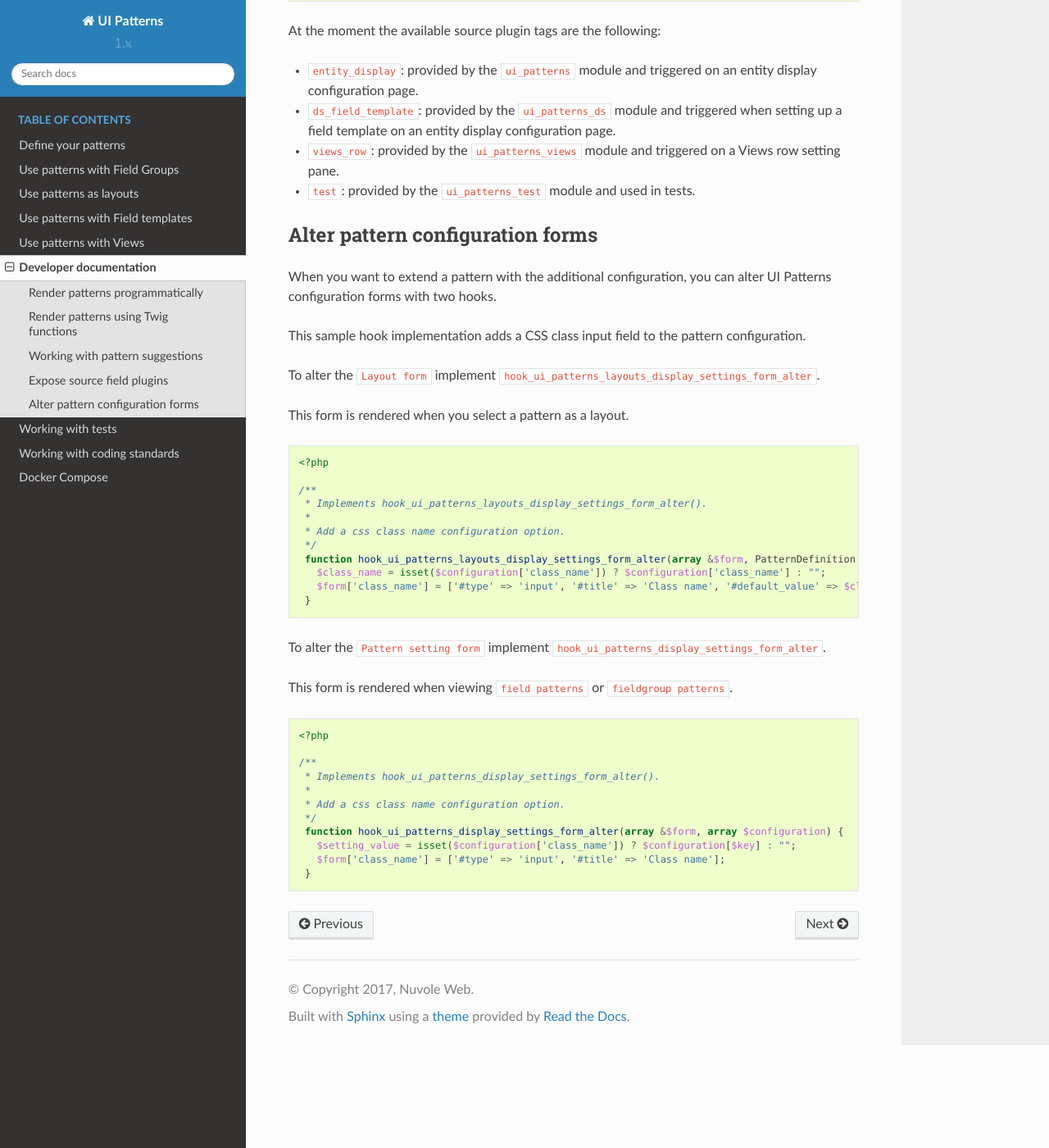
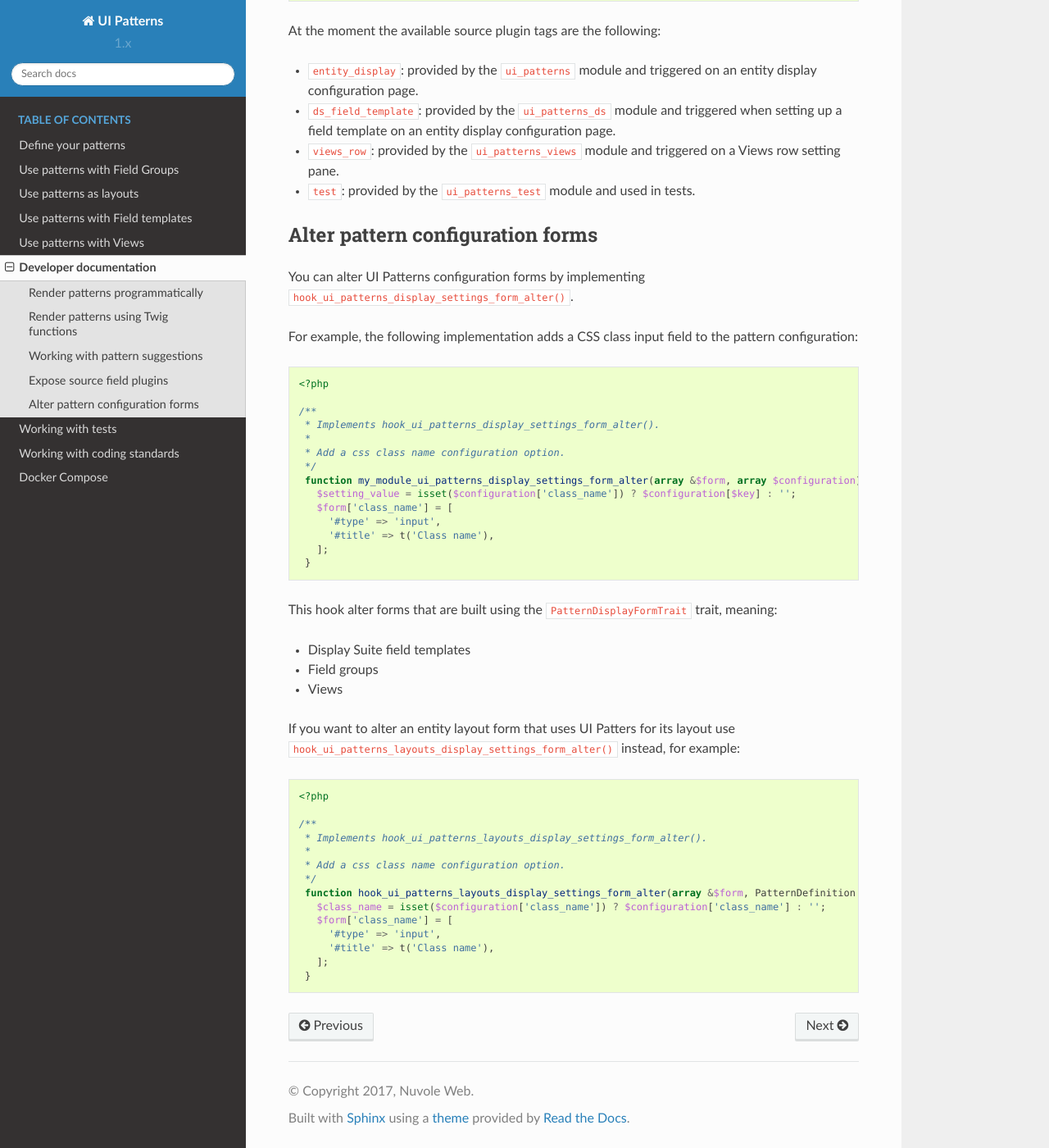
Before and after one commit to nuvoleweb/ui_patterns, a Sphinx documentation site: the page built from docs/content/developer-documentation.rst, in a window 1280 px wide and 1400 px high, scrolled down 5252 px. Shown: the whole window at 82% size. Built offline with Sphinx 7.4.7 and the Read the Docs theme 2.0.0, drawn with Linux system fonts in a browser that asks for light colours.

Commit message:
Update form altering documentation.

```diff
--- a/docs/content/developer-documentation.rst
+++ b/docs/content/developer-documentation.rst
@@ -274,13 +274,35 @@ At the moment the available source plugin tags are the following:
 Alter pattern configuration forms
 ---------------------------------
 
-When you want to extend a pattern with the additional configuration, you can alter UI Patterns configuration forms with two hooks.
+You can alter UI Patterns configuration forms by implementing ``hook_ui_patterns_display_settings_form_alter()``.
 
-This sample hook implementation adds a CSS class input field to the pattern configuration.
+For example, the following implementation adds a CSS class input field to the pattern configuration:
 
-To alter the ``Layout form`` implement ``hook_ui_patterns_layouts_display_settings_form_alter``.
+.. code-block:: php
 
-This form is rendered when you select a pattern as a layout.
+   <?php
+
+   /**
+    * Implements hook_ui_patterns_display_settings_form_alter().
+    *
+    * Add a css class name configuration option.
+    */
+    function my_module_ui_patterns_display_settings_form_alter(array &$form, array $configuration) {
+      $setting_value = isset($configuration['class_name']) ? $configuration[$key] : '';
+      $form['class_name'] = [
+        '#type' => 'input',
+        '#title' => t('Class name'),
+      ];
+    }
+
+This hook alter forms that are built using the ``PatternDisplayFormTrait`` trait, meaning:
+
+- Display Suite field templates
+- Field groups
+- Views
+
+If you want to alter an entity layout form that uses UI Patters for its layout use
+``hook_ui_patterns_layouts_display_settings_form_alter()`` instead, for example:
 
 .. code-block:: php
 
@@ -292,25 +314,9 @@ This form is rendered when you select a pattern as a layout.
     * Add a css class name configuration option.
     */
     function hook_ui_patterns_layouts_display_settings_form_alter(array &$form, PatternDefinition $definition, array $configuration) {
-      $class_name = isset($configuration['class_name']) ? $configuration['class_name'] : "";
-      $form['class_name'] = ['#type' => 'input', '#title' => 'Class name', '#default_value' => $class_name];
+      $class_name = isset($configuration['class_name']) ? $configuration['class_name'] : '';
+      $form['class_name'] = [
+        '#type' => 'input',
+        '#title' => t('Class name'),
+      ];
     }
-
-
-To alter the ``Pattern setting form`` implement ``hook_ui_patterns_display_settings_form_alter``.
-
-This form is rendered when viewing ``field patterns`` or ``fieldgroup patterns``.
-
-.. code-block:: php
-
-   <?php
-
-   /**
-    * Implements hook_ui_patterns_display_settings_form_alter().
-    *
-    * Add a css class name configuration option.
-    */
-    function hook_ui_patterns_display_settings_form_alter(array &$form, array $configuration) {
-      $setting_value = isset($configuration['class_name']) ? $configuration[$key] : "";
-      $form['class_name'] = ['#type' => 'input', '#title' => 'Class name'];
-    }
```
